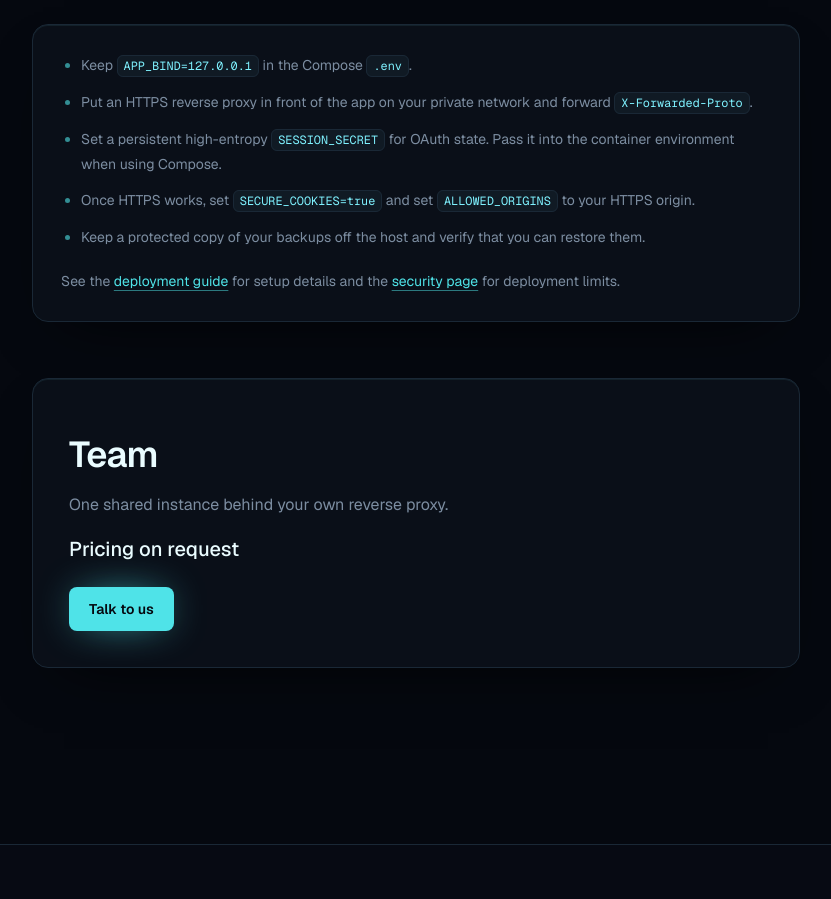
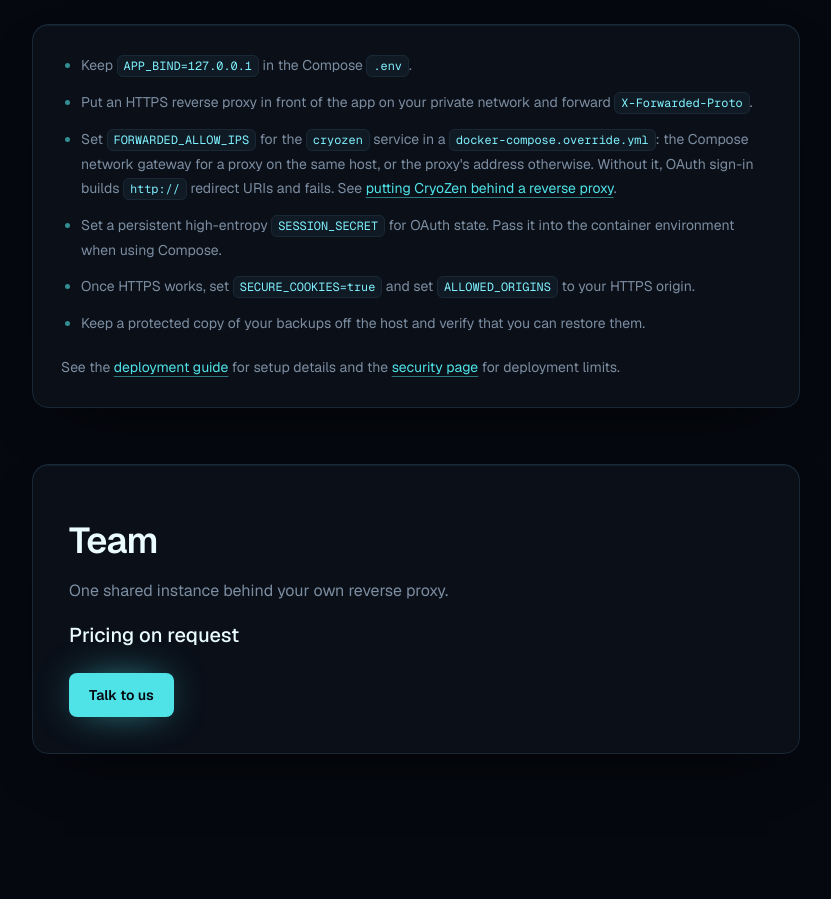
Before and after one commit to cryozenai/cryozen-web, a Next.js app: page /teams in a window 1280 px wide. Shown: the part 940-1839 px from the top of the page, without its empty margins (224-1055 px from the left). Built offline with nearby package versions, Linux system fonts and the light colour scheme.

Commit message:
no-mistakes(review): Add FORWARDED_ALLOW_IPS step to teams checklist

```diff
--- a/app/teams/page.tsx
+++ b/app/teams/page.tsx
@@ -71,6 +71,12 @@ export default function TeamsPage() {
           <ul className="list-disc space-y-3 pl-5 text-sm/6 text-muted marker:text-primary/60">
             <li>Keep <InlineCode>APP_BIND=127.0.0.1</InlineCode> in the Compose <InlineCode>.env</InlineCode>.</li>
             <li>Put an HTTPS reverse proxy in front of the app on your private network and forward <InlineCode>X-Forwarded-Proto</InlineCode>.</li>
+            <li>
+              Set <InlineCode>FORWARDED_ALLOW_IPS</InlineCode> for the <InlineCode>cryozen</InlineCode> service in a{" "}
+              <InlineCode>docker-compose.override.yml</InlineCode>: the Compose network gateway for a proxy on the same host, or the proxy&apos;s address otherwise.
+              Without it, OAuth sign-in builds <InlineCode>http://</InlineCode> redirect URIs and fails. See{" "}
+              <Link href="/docs/operations/deployment#put-cryozen-behind-a-reverse-proxy-with-https" className={textLink}>putting CryoZen behind a reverse proxy</Link>.
+            </li>
             <li>Set a persistent high-entropy <InlineCode>SESSION_SECRET</InlineCode> for OAuth state. Pass it into the container environment when using Compose.</li>
             <li>Once HTTPS works, set <InlineCode>SECURE_COOKIES=true</InlineCode> and set <InlineCode>ALLOWED_ORIGINS</InlineCode> to your HTTPS origin.</li>
             <li>Keep a protected copy of your backups off the host and verify that you can restore them.</li>
```
